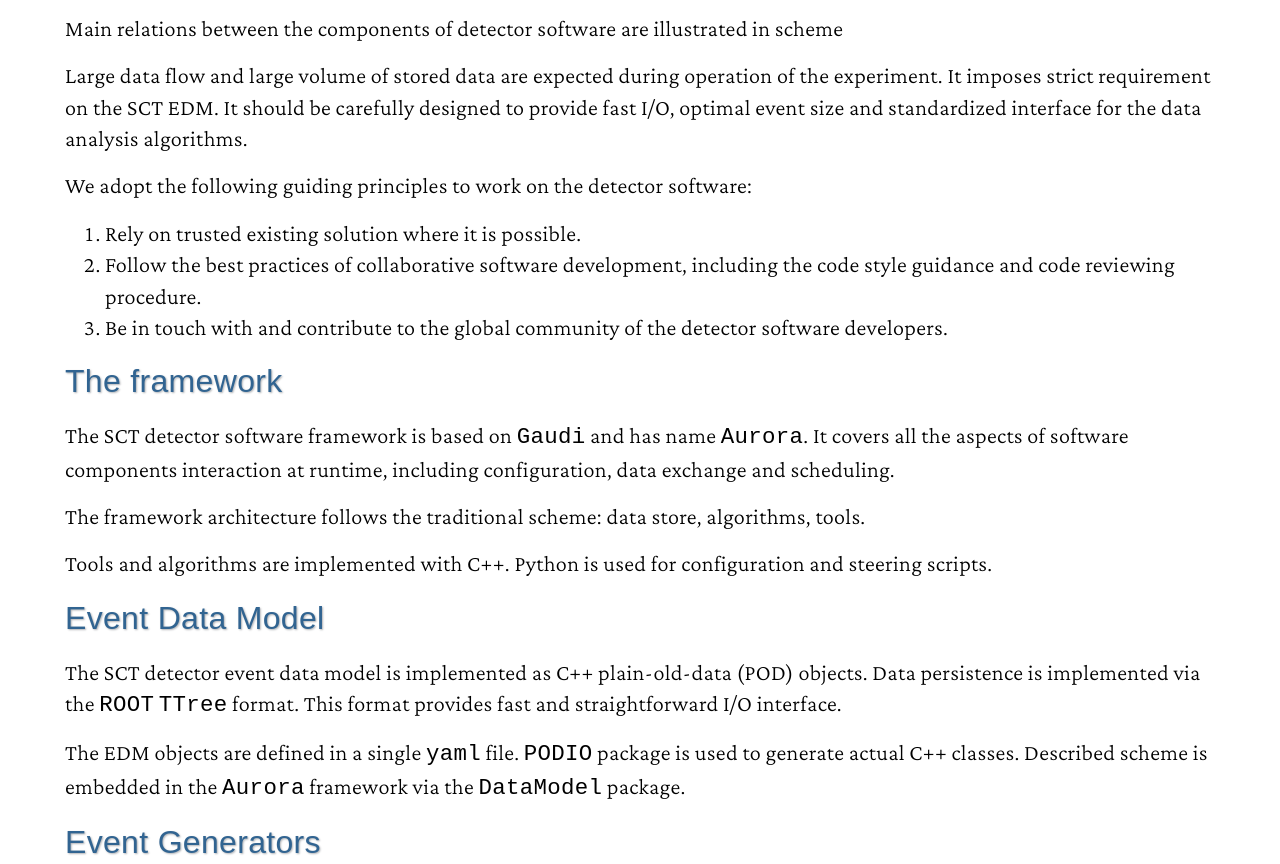
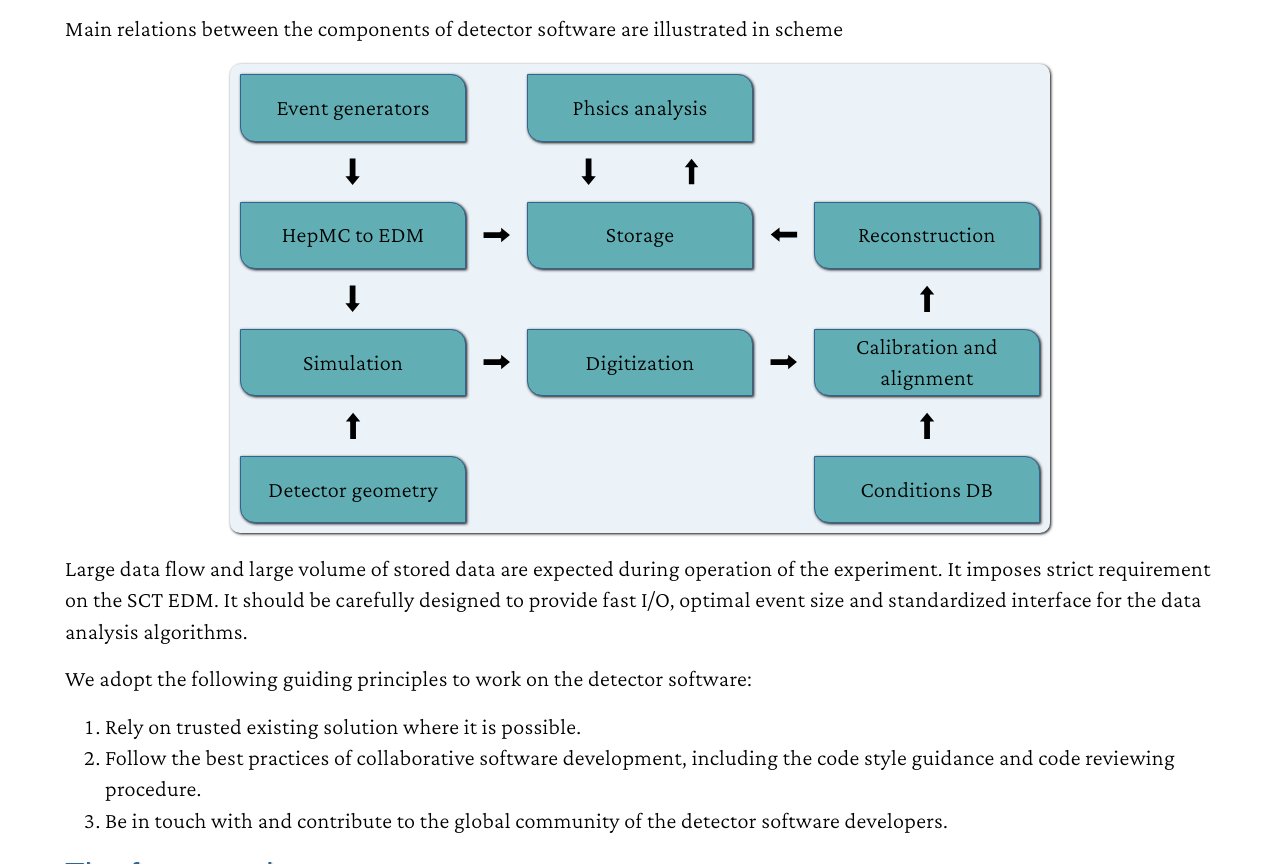
Before and after one commit to VitalyVorobyev/web-playground, a plain HTML site: page mainpage/software.html in a window 1280 px wide. Shown: the part 1075-1939 px from the top of the page. Drawn offline with nearby package versions, Linux system fonts and the light colour scheme.

Commit message:
software scheme with grid

```diff
--- a/mainpage/css/styles.css
+++ b/mainpage/css/styles.css
@@ -4,6 +4,7 @@
 @import 'images.css';
 @import 'tables.css';
 @import 'footer.css';
+@import 'sw_scheme.css';
 
 body {
     display: grid;
--- /dev/null
+++ b/mainpage/css/sw_scheme.css
@@ -0,0 +1,53 @@
+
+.sw__scheme {
+    display: grid;
+    grid-template-columns: repeat(2, 4fr 1fr) 4fr;
+    grid-template-rows: repeat(3, 3em 2.5em) 3em;
+    grid-gap: 2px;
+    margin: 20px auto;
+    max-width: 800px;
+    background: var(--special-dark-10a);
+    padding: 10px;
+    border-radius: 10px;
+    box-shadow: 1px 1px 3px var(--special-dark);
+}
+
+.scheme__box {
+    border: 1px solid var(--special-extra-dark);
+    border-radius: 0 15px 0 15px;
+    min-width: 147px;
+    display: flex;
+    justify-content: center;
+    align-items: center;
+    text-align: center;
+    box-shadow: 1px 1px 3px var(--special-dark);
+    background: var(--special-neutral);
+}
+
+.scheme__box:hover {
+    background: var(--special-semi-light);
+}
+
+.scheme__box p {
+    margin: 0;
+    padding: 0 5px;
+}
+
+.scheme_arrow {
+    display: flex;
+    justify-content: space-around;
+    align-items: center;
+    margin: 0 10px;
+}
+
+.scheme_arrow_rt,
+.scheme_arrow_lt,
+.scheme_arrow_bt,
+.scheme_arrow_up {
+    content: url("../figs/arrow.svg");
+    width: 0.7em;
+}
+
+.scheme_arrow_rt {transform: rotate(90deg);}
+.scheme_arrow_lt {transform: rotate(-90deg);}
+.scheme_arrow_bt {transform: rotate(180deg);}
--- a/mainpage/software.html
+++ b/mainpage/software.html
@@ -72,6 +72,64 @@
                 <li>build system and release management software</li>
             </ul>
             <p>Main relations between the components of detector software are illustrated in scheme</p>
+
+            <div class="sw__scheme">
+                <div class="scheme__box"><p>Event generators</p></div>
+                <div></div>
+                <div class="scheme__box"><p>Phsics analysis</p></div>
+                <div></div><div></div>
+
+                <div class="scheme_arrow">
+                    <div class="scheme_arrow_bt"></div>
+                </div>
+                <div></div>
+                <div class="scheme_arrow">
+                    <div class="scheme_arrow_bt"></div>
+                    <div class="scheme_arrow_up"></div>
+                </div>
+                <div></div><div></div>
+
+                <div class="scheme__box"><p>HepMC to EDM</p></div>
+                <div class="scheme_arrow">
+                    <div class="scheme_arrow_rt"></div>
+                </div>
+                <div class="scheme__box"><p>Storage</p></div>
+                <div class="scheme_arrow">
+                    <div class="scheme_arrow_lt"></div>
+                </div>
+                <div class="scheme__box"><p>Reconstruction</p></div>
+
+                <div class="scheme_arrow">
+                    <div class="scheme_arrow_bt"></div>
+                </div>
+                <div></div><div></div><div></div>
+                <div class="scheme_arrow">
+                    <div class="scheme_arrow_up"></div>
+                </div>
+
+                <div class="scheme__box"><p>Simulation</p></div>
+                <div class="scheme_arrow">
+                    <div class="scheme_arrow_rt"></div>
+                </div>
+                <div class="scheme__box"><p>Digitization</p></div>
+                <div class="scheme_arrow">
+                    <div class="scheme_arrow_rt"></div>
+                </div>
+                <div class="scheme__box"><p>Calibration and alignment</p></div>
+
+                <div class="scheme_arrow">
+                    <div class="scheme_arrow_up"></div>
+                </div>
+                <div></div><div></div><div></div>
+                <div class="scheme_arrow">
+                    <div class="scheme_arrow_up"></div>
+                </div>
+
+                <div class="scheme__box"><p>Detector geometry</p></div>
+                <div></div><div></div><div></div>
+                <div class="scheme__box"><p>Conditions DB</p></div>
+            </div>
+
             <p>Large data flow and large volume of stored data are expected during operation of the experiment. It imposes strict requirement on the SCT EDM. It should be carefully designed to provide fast I/O, optimal event size and standardized interface for the data analysis algorithms.</p>
             <p>We adopt the following guiding principles to work on the detector software:</p>
             <ol>
```
Also changed, not shown: mainpage/figs/arrow.svg (added), mainpage/figs/sw.svg.
